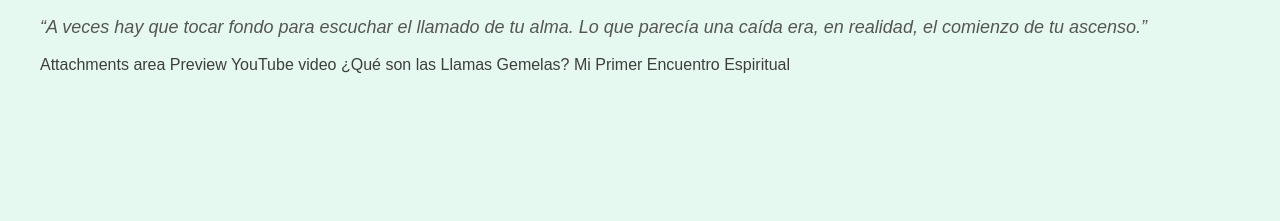
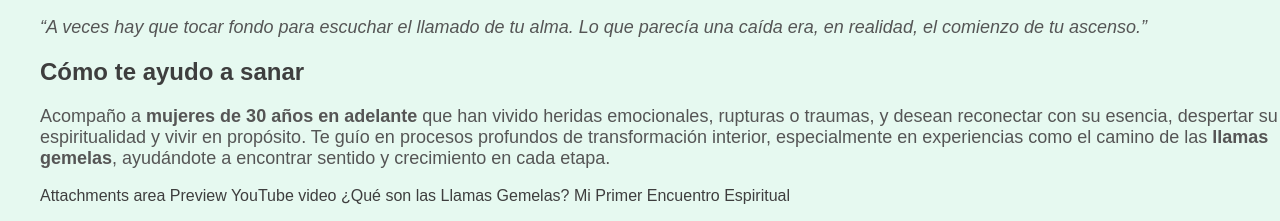
Before and after one commit to jeannetnavarro24/extasis-del-alma-, a plain HTML site: page index.html in a window 1280 px wide. Shown: the part 1723-1944 px from the top of the page. Before the commit the page ends 1813 px from the top, so only its background shows below. Drawn offline with Linux system fonts and the light colour scheme.

Commit message:
Update index.html

```diff
--- a/index.html
+++ b/index.html
@@ -223,6 +223,14 @@ Si deseas reservar, escríbeme por WhatsApp 👉
 <h2>✨ Frase del alma</h2>
 <p><em>“A veces hay que tocar fondo para escuchar el llamado de tu alma. Lo que parecía una caída era, en realidad, el comienzo de tu ascenso.”</em></p>
 </section>
+<section id="como-te-ayudo">
+<h2>Cómo te ayudo a sanar</h2>
+<p>
+Acompaño a <strong>mujeres de 30 años en adelante</strong> que han vivido heridas emocionales, rupturas o traumas,
+y desean reconectar con su esencia, despertar su espiritualidad y vivir en propósito.
+Te guío en procesos profundos de transformación interior, especialmente en experiencias como el camino de las <strong>llamas gemelas</strong>, ayudándote a encontrar sentido y crecimiento en cada etapa.
+</p>
+</section>
 
 </body>
 </html>
```
